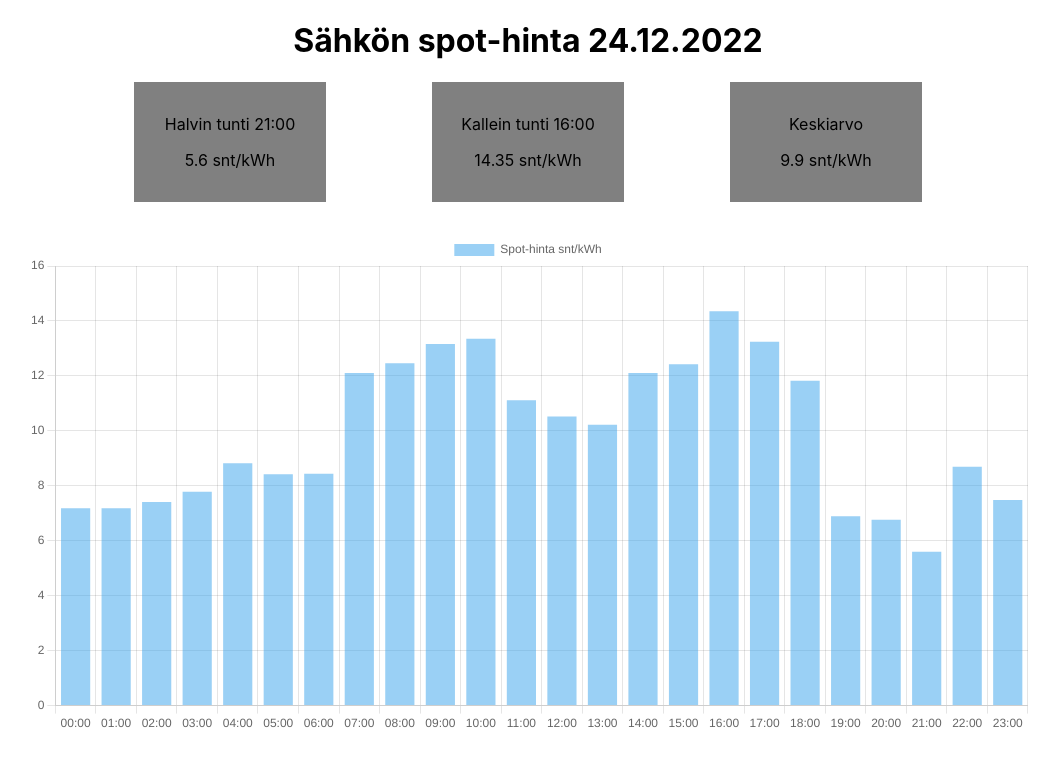
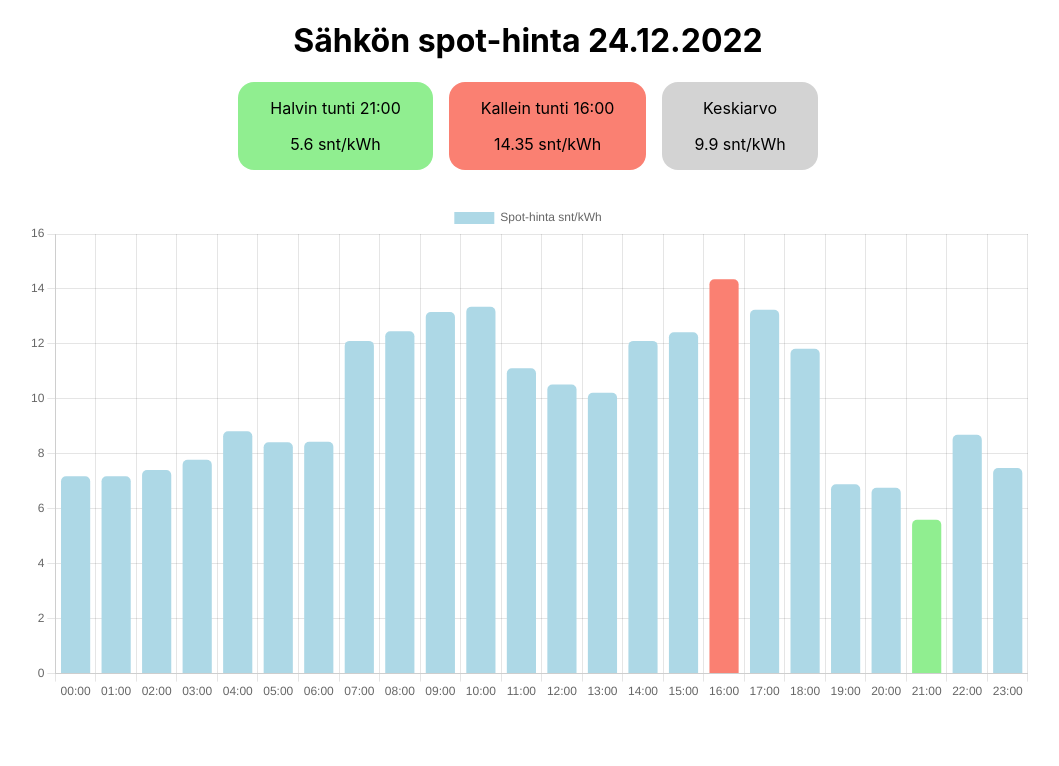
Before and after one commit to joonaspuuppo/akamon_spothinta, a React (Create React App) app: page / in a window 1280 px wide. Shown: the top 766 px of the page, without its empty margins (112-1171 px from the left). Built offline with nearby package versions, Linux system fonts and the light colour scheme; the HTML template or start-up script is replaced by a standard one.

Commit message:
color-coded bars

```diff
--- a/src/App.tsx
+++ b/src/App.tsx
@@ -74,8 +74,9 @@ function App() {
           <PriceDisplay description="Kallein tunti" time={highestPrice.time} price={highestPrice.price} />
           <PriceDisplay description="Keskiarvo" price={avgPrice} />
         </div>
-        <BarGraph priceData={priceData} isVertical={true} />
-        <BarGraph priceData={priceData} isVertical={false} />
+        {/* Vertical bar graph for desktop, horizontal for mobile */}
+        <BarGraph priceData={priceData} isVertical={true} lowestPrice={lowestPrice.price} highestPrice={highestPrice.price} />
+        <BarGraph priceData={priceData} isVertical={false} lowestPrice={lowestPrice.price} highestPrice={highestPrice.price} />
       </div>
     )
   } else {
--- a/src/components/BarGraph.tsx
+++ b/src/components/BarGraph.tsx
@@ -7,12 +7,24 @@ interface TransformedPriceDataType {
     time: string
 }
 
-const BarGraph = ({priceData, isVertical}: {priceData: Array<TransformedPriceDataType>, isVertical: Boolean}) => {
+const BarGraph = ({priceData, isVertical, lowestPrice, highestPrice}:
+    {priceData: Array<TransformedPriceDataType>,
+     isVertical: Boolean,
+     lowestPrice: number,
+     highestPrice: number}) => {
 
     const data = {
         labels: priceData.map(e => e.time),
         datasets: [{
             label: "Spot-hinta snt/kWh",
+            backgroundColor: priceData.map(e => {
+                if (e.price === lowestPrice) {
+                    return "lightgreen"
+                } else if (e.price === highestPrice) {
+                    return "salmon"
+                } else return "lightblue"
+            } ),
+            borderRadius: 5,
             data: priceData.map(e => e.price)
         }]
     }
--- a/src/index.css
+++ b/src/index.css
@@ -8,18 +8,26 @@ body {
   text-align: center;
 }
 
+.priceDisplay {
+  background-color: lightgray;
+  padding: 0em 2em;
+  border-radius: 1em;
+}
+
 #priceDisplays {
   display: flex;
-  justify-content: space-evenly;
+  justify-content: center;
+  gap: 1em;
   max-width: 1000px;
   margin: auto;
 }
 
-.priceDisplay {
-  background-color: gray;
-  padding: 1em;
-  width: 10em;
+#priceDisplays .priceDisplay:first-child {
+  background-color: lightgreen;
+}
 
+#priceDisplays .priceDisplay:nth-child(2) {
+  background-color: salmon;
 }
 
 #verticalPriceGraph {
```
